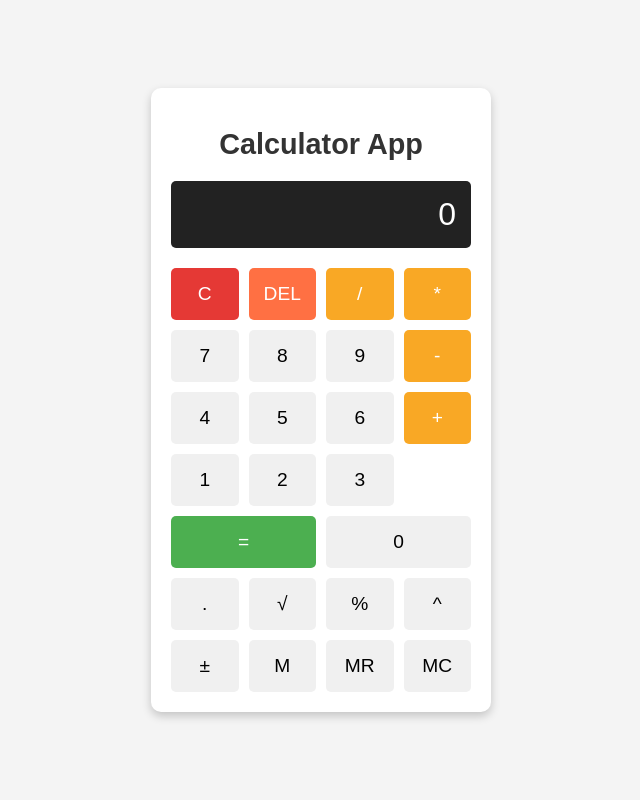
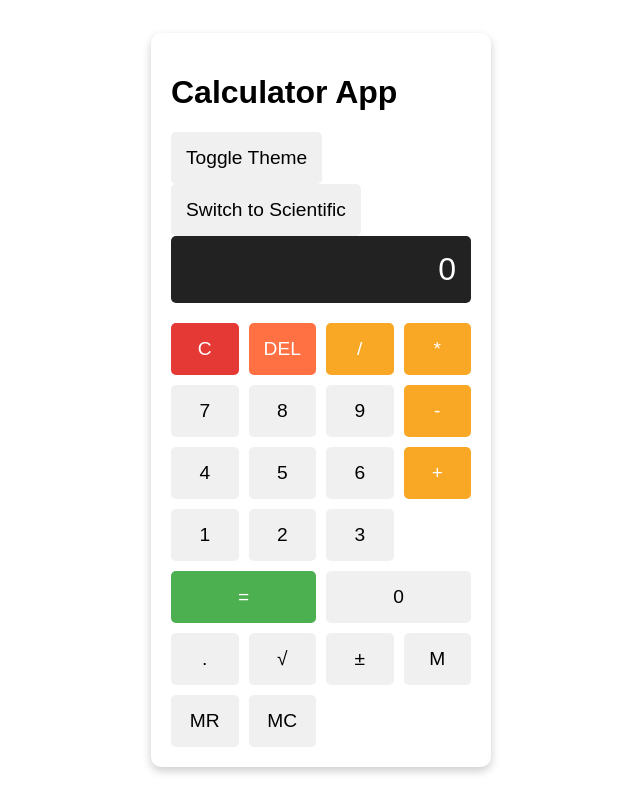
Before and after one commit to Arpita244/Calculator, a React (Create React App) app: page / in a window 1280 px wide. Shown: the whole page, without its empty margins (319-959 px from the left). Built offline with nearby package versions, Linux system fonts and the light colour scheme.

Commit message:
first commit

```diff
--- a/src/App.css
+++ b/src/App.css
@@ -1,7 +1,25 @@
-/* File: src/App.css */
+/* Light theme */
+.calculator.light {
+  background-color: #fff;
+  color: #000;
+}
+
+button.light {
+  background-color: #f0f0f0;
+}
+
+/* Dark theme */
+.calculator.dark {
+  background-color: #222;
+  color: #fff;
+}
+
+button.dark {
+  background-color: #444;
+}
+
 body {
   font-family: Arial, sans-serif;
-  background-color: #f4f4f4;
   display: flex;
   justify-content: center;
   align-items: center;
@@ -15,13 +33,6 @@ body {
   border-radius: 10px;
   box-shadow: 0 4px 10px rgba(0, 0, 0, 0.2);
   width: 300px;
-}
-
-.title {
-  text-align: center;
-  font-size: 1.8rem;
-  color: #333;
-  margin-bottom: 20px;
 }
 
 .display {
--- a/src/App.js
+++ b/src/App.js
@@ -1,10 +1,11 @@
-// File: src/App.js
 import React, { useState, useEffect } from 'react';
 import './App.css';
 
 const App = () => {
   const [input, setInput] = useState('');
   const [memory, setMemory] = useState(null);
+  const [theme, setTheme] = useState('light'); // Theme state
+  const [isScientific, setIsScientific] = useState(false); // Scientific mode toggle
 
   const handleClick = (value) => {
     setInput(input + value);
@@ -43,12 +44,47 @@ const App = () => {
     }
   };
 
-  const handlePercentage = () => {
-    setInput((eval(input) / 100).toString());
+  const handleLogarithm = () => {
+    try {
+      const value = parseFloat(input);
+      if (value <= 0) {
+        setInput('Error');
+      } else {
+        setInput(Math.log(value).toString()); // Natural log (ln)
+      }
+    } catch (error) {
+      setInput('Error');
+    }
   };
 
-  const handleExponentiation = () => {
-    setInput(input + '**');
+  const handleLogBase10 = () => {
+    try {
+      const value = parseFloat(input);
+      if (value <= 0) {
+        setInput('Error');
+      } else {
+        setInput(Math.log10(value).toString()); // Base 10 log
+      }
+    } catch (error) {
+      setInput('Error');
+    }
+  };
+
+  const handleFactorial = () => {
+    try {
+      const value = parseInt(input);
+      if (value < 0) {
+        setInput('Error');
+      } else {
+        let fact = 1;
+        for (let i = 1; i <= value; i++) {
+          fact *= i;
+        }
+        setInput(fact.toString());
+      }
+    } catch (error) {
+      setInput('Error');
+    }
   };
 
   const handleMemorySave = () => {
@@ -72,6 +108,14 @@ const App = () => {
     setInput((-eval(input)).toString());
   };
 
+  const toggleTheme = () => {
+    setTheme(theme === 'light' ? 'dark' : 'light');
+  };
+
+  const toggleScientificMode = () => {
+    setIsScientific(!isScientific);
+  };
+
   useEffect(() => {
     const handleKeyPress = (event) => {
       const key = event.key;
@@ -91,8 +135,12 @@ const App = () => {
   }, [input]);
 
   return (
-    <div className="calculator">
-      <h1 className="title">Calculator App</h1> {/* Title */}
+    <div className={`calculator ${theme}`}>
+      <h1 className="title">Calculator App</h1>
+      <button onClick={toggleTheme}>Toggle Theme</button>
+      <button onClick={toggleScientificMode}>
+        {isScientific ? 'Switch to Basic' : 'Switch to Scientific'}
+      </button>
       <div className="display">{input || '0'}</div>
       <div className="buttons">
         <button onClick={handleClear} className="clear">C</button>
@@ -118,10 +166,16 @@ const App = () => {
         <button onClick={() => handleClick('0')} className="zero">0</button>
         <button onClick={() => handleClick('.')}>.</button>
         <button onClick={handleSquareRoot}>√</button>
-        <button onClick={handlePercentage}>%</button>
+        <button onClick={handleNegate}>±</button>
 
-        <button onClick={handleExponentiation}>^</button>
-        <button onClick={handleNegate}>±</button>
+        {isScientific && (
+          <>
+            <button onClick={handleLogarithm}>ln</button>
+            <button onClick={handleLogBase10}>log</button>
+            <button onClick={handleFactorial}>x!</button>
+          </>
+        )}
+
         <button onClick={handleMemorySave}>M</button>
         <button onClick={handleMemoryRecall}>MR</button>
         <button onClick={handleMemoryClear}>MC</button>
```
